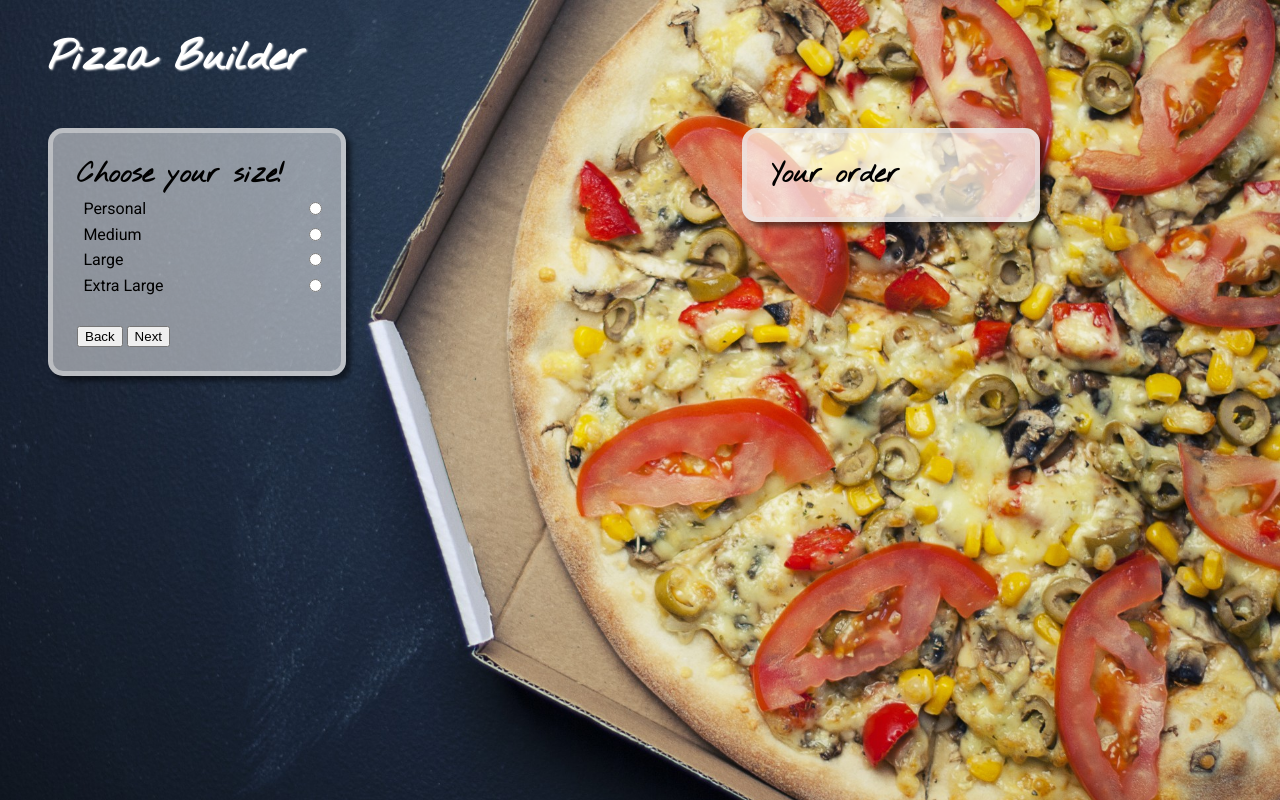
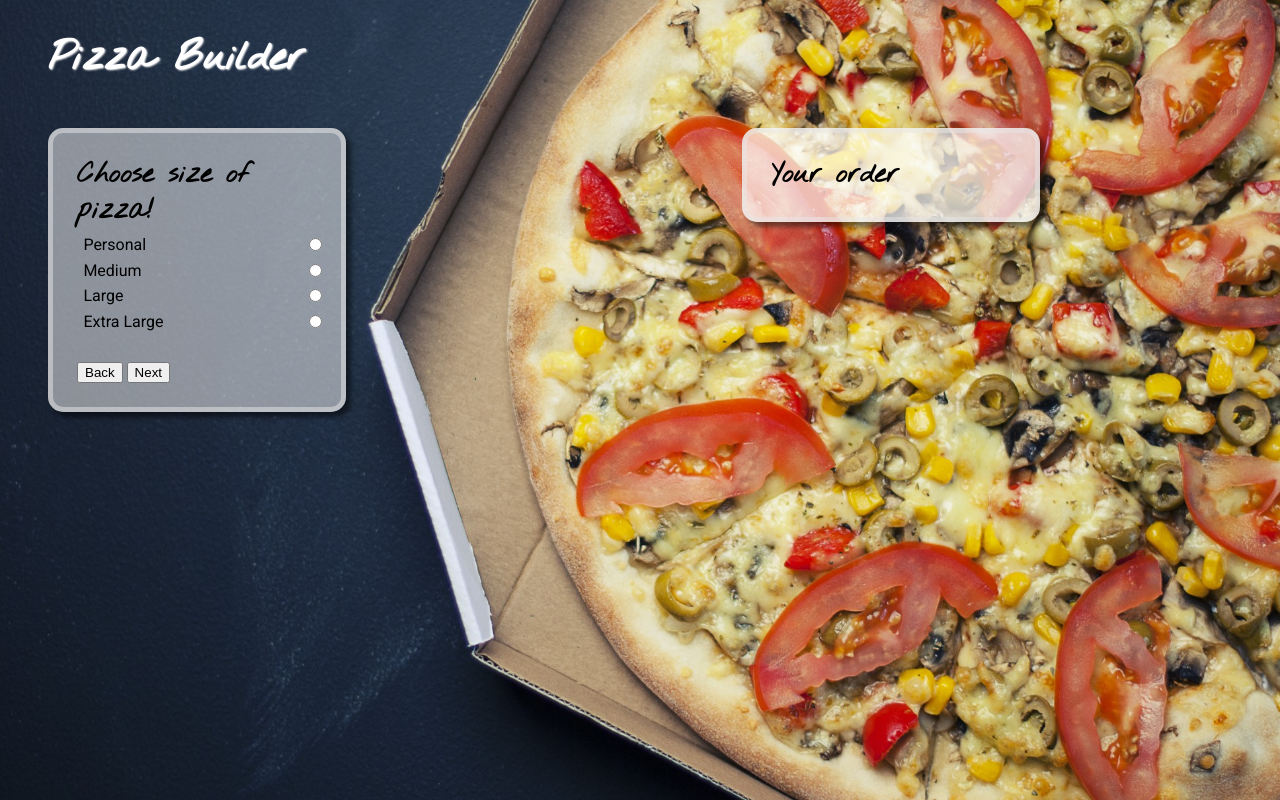
Before and after one commit to Maxific/pizzaConstructor, a plain HTML site: page index.html in a window 1280 px wide. Drawn offline with Linux system fonts and the light colour scheme.

Commit message:
make some fixes

```diff
--- a/index.html
+++ b/index.html
@@ -2,7 +2,7 @@
 <html lang="en">
     <head>
         <meta charset="utf-8">
-        <title>Pete's Pizzeria</title>
+        <title>Pizza 'Do it yourself '</title>
         <link href="https://fonts.googleapis.com/css?family=Kaushan+Script|Mr+Dafoe|Nothing+You+Could+Do|Yellowtail|Roboto" rel="stylesheet">
         <link rel="stylesheet" type="text/css" href="style.css">
     </head>
@@ -13,7 +13,7 @@
         <div class="section-card visible first">
 
             <header>
-                <h1>Choose your size!</h1>
+                <h1>Choose size of pizza!</h1>
             </header>
 
             <p>
--- a/scripts.js
+++ b/scripts.js
@@ -84,7 +84,6 @@ function finalTally(){
     lbtn.style.cssFloat = 'right';
     lbtn.addEventListener('click', chngO);
 
-    //New button added here for accepting order//
     let rbtn = document.createElement('button');
     rbtn.textContent = 'Submit order';
     rbtn.style.fontSize = '1rem';
@@ -134,7 +133,7 @@ function check(){
 function nextS() {
         for (let i = 0; i < sections.length - 1; i++) {
 
-          //replace the display property with display:none and make the new section appear.
+
         if (sections[i].classList.contains('visible')){
           sections[i].classList.remove('visible');
           sections[i+1].classList.add('visible');
@@ -206,7 +205,6 @@ let topay = inputs[c].getAttribute('data-price');
               createPara('data-name', inputs[c].getAttribute('id'));
                 paras[paras.length - 1].innerHTML = ingredients+' <span>$'+topay+'</span>';
                    }
-                //otherwise if it is checked just get the text and output it into the receipt.
             else if (inputs[c].checked && inputs[c].hasAttribute('data-price')===false){
                 inputs = visible.getElementsByTagName('input');
                  ingredients =+ secParas[c].innerText || secParas[c].textContent;
```
